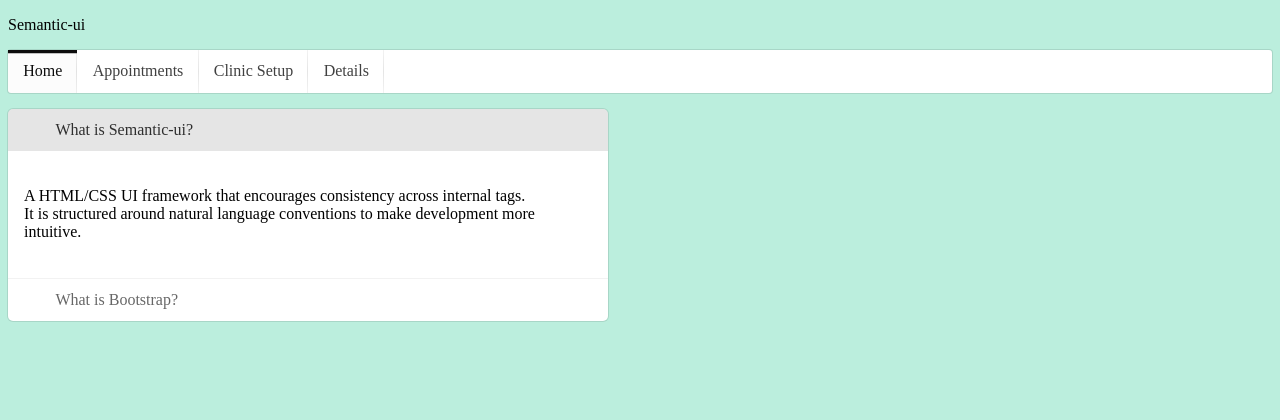
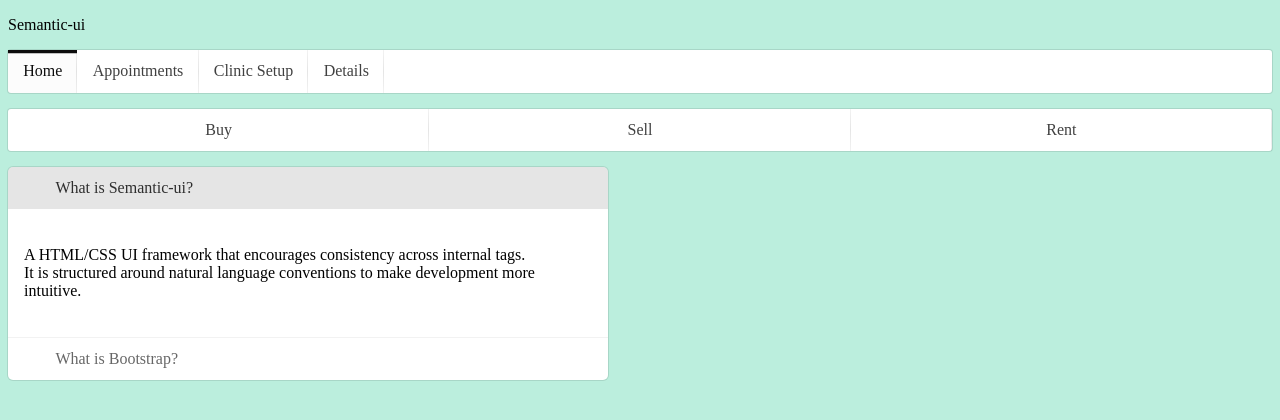
Before and after one commit to headlaml/semantic, a plain HTML site: page index.html in a window 1280 px wide. Drawn offline with Linux system fonts and the light colour scheme; a web font is replaced by a local one.

Commit message:
Add menu.

```diff
--- a/index.html
+++ b/index.html
@@ -6,7 +6,7 @@
 <body>
 	<div><p>Semantic-ui</p></div>
 	<div class="ui menu">
-			<a class="item active">Home</a>
+			<a class="active item">Home</a>
 			<a class="item">Appointments</a>
 			<a class="item">Clinic Setup</a>
 			<a class="item">Details</a>
@@ -14,6 +14,13 @@
 			Signed in as <a href="#">user</a>
 		</span>	 -->
 	</div>
+
+
+<div class="ui fluid three item menu">
+  <a class="item">Buy</a>
+  <a class="item">Sell</a>
+  <a class="item">Rent</a>
+</div>
 
 	<div class="ui accordion">
 		<div class="active title">
```
